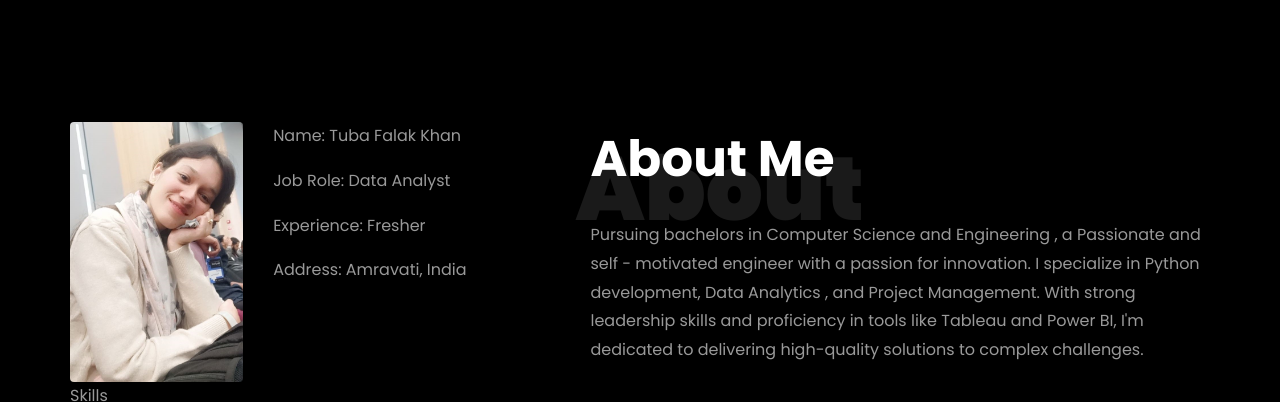
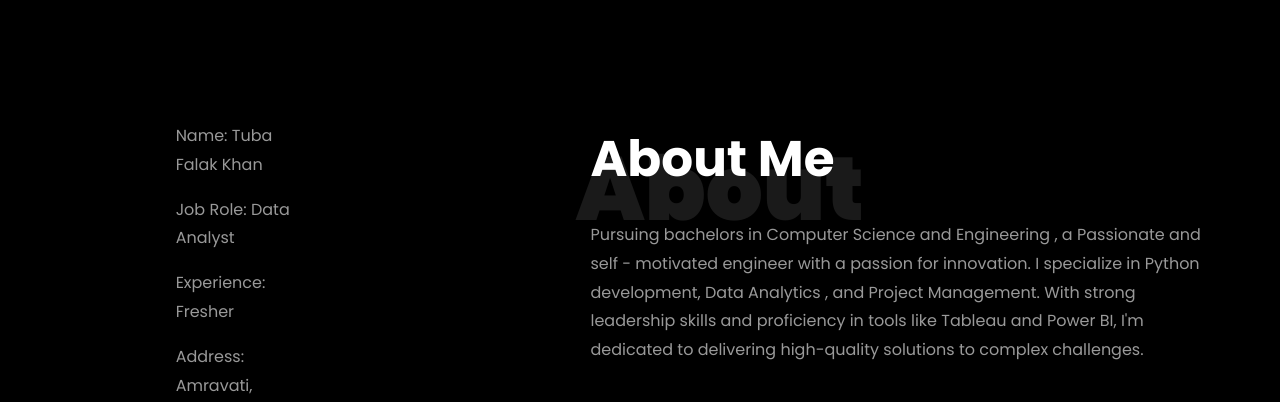
Before and after one commit to TubaFalakKhan/TubaFalakKhan.github.io, a plain HTML site: page index.html in a window 1280 px wide. Shown: the part 740-1142 px from the top of the page. Drawn offline with Linux system fonts and the light colour scheme; animation ran at ten frames a second; files whose address does not match are found by name.

Commit message:
index.html

```diff
--- a/index.html
+++ b/index.html
@@ -210,7 +210,7 @@
 								<div class="row">
 									<div class="col-sm-6 col-md-5">
 									  <div class="about-img">
-										<img src="images/bg_2.jpeg" class="img-fluid rounded b-shadow-a" alt="">
+										<img src="images/#" class="img-fluid rounded b-shadow-a" alt="">
 									  </div>
 									</div>
 									<!-- Details next to profile image -->
```
